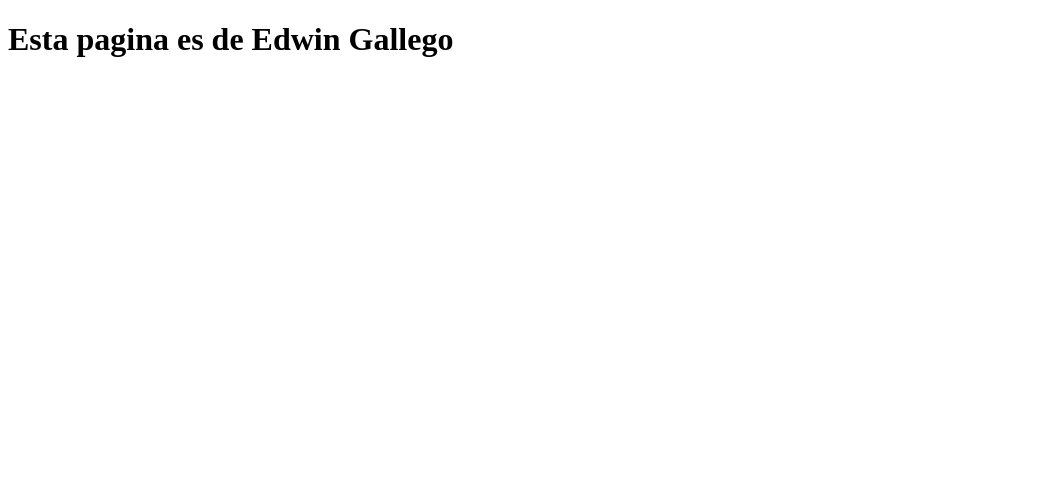
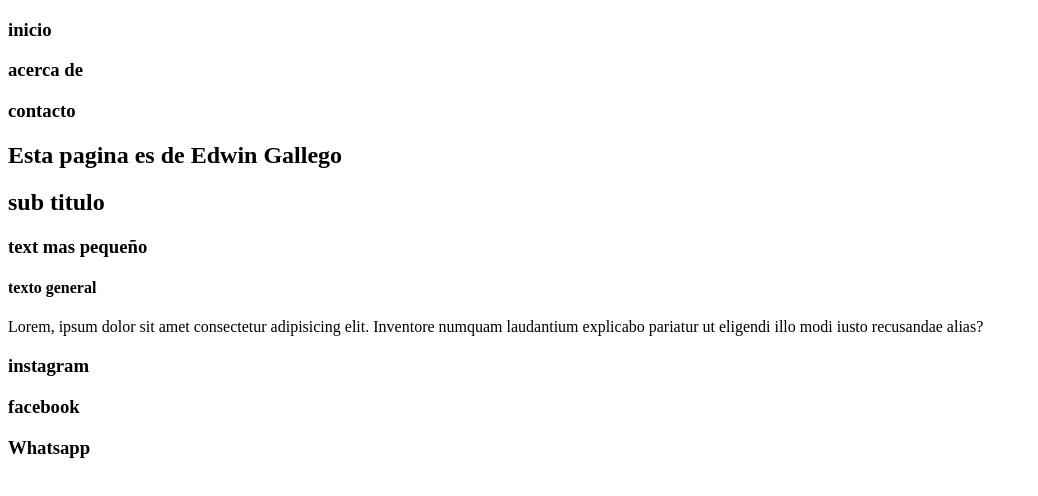
Before and after one commit to edwinmgallego/landingpage-colab-tt, a plain HTML site: page edwin.html in a window 1280 px wide. Shown: the whole page, without its empty margins (0-1038 px from the left). Drawn offline with Linux system fonts and the light colour scheme.

Commit message:
explicacion basica de html

```diff
--- a/edwin.html
+++ b/edwin.html
@@ -6,6 +6,32 @@
     <title>Pagina de Edwin</title>
   </head>
   <body>
-    <h1>Esta pagina es de Edwin Gallego</h1>
+    <header>
+      <h3>inicio</h3>
+      <h3>acerca de</h3>
+      <h3>contacto</h3>
+    </header>
+
+    <section>
+      <h1>Esta pagina es de Edwin Gallego</h1>
+      <h2>sub titulo</h2>
+      <div>
+        <h3>text mas pequeño</h3>
+        <h4>texto general</h4>
+        <p>
+          Lorem, ipsum dolor sit amet consectetur adipisicing elit. Inventore
+          numquam laudantium explicabo pariatur ut eligendi illo modi iusto
+          recusandae alias?
+        </p>
+      </div>
+    </section>
+
+    <footer>
+      <section>
+        <h3>instagram</h3>
+        <h3>facebook</h3>
+        <h3>Whatsapp</h3>
+      </section>
+    </footer>
   </body>
 </html>
```
